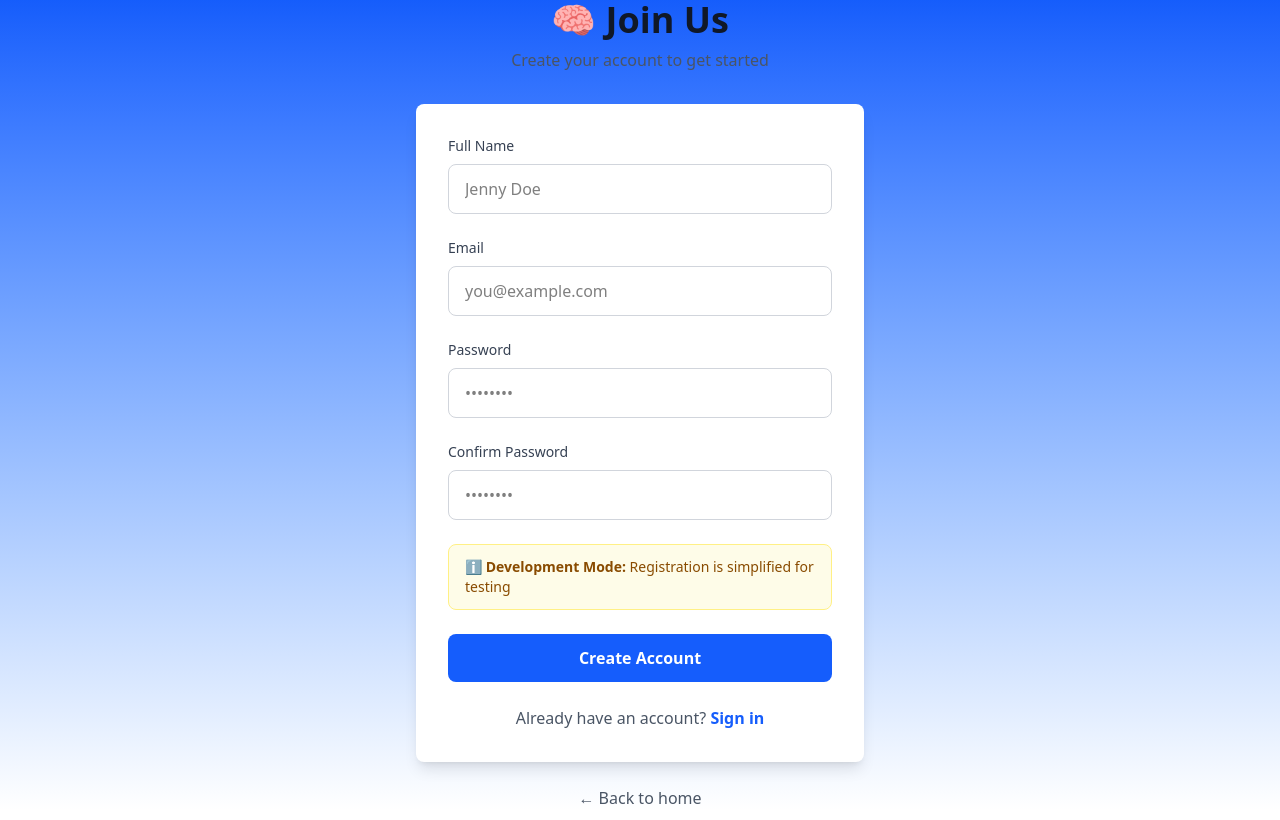
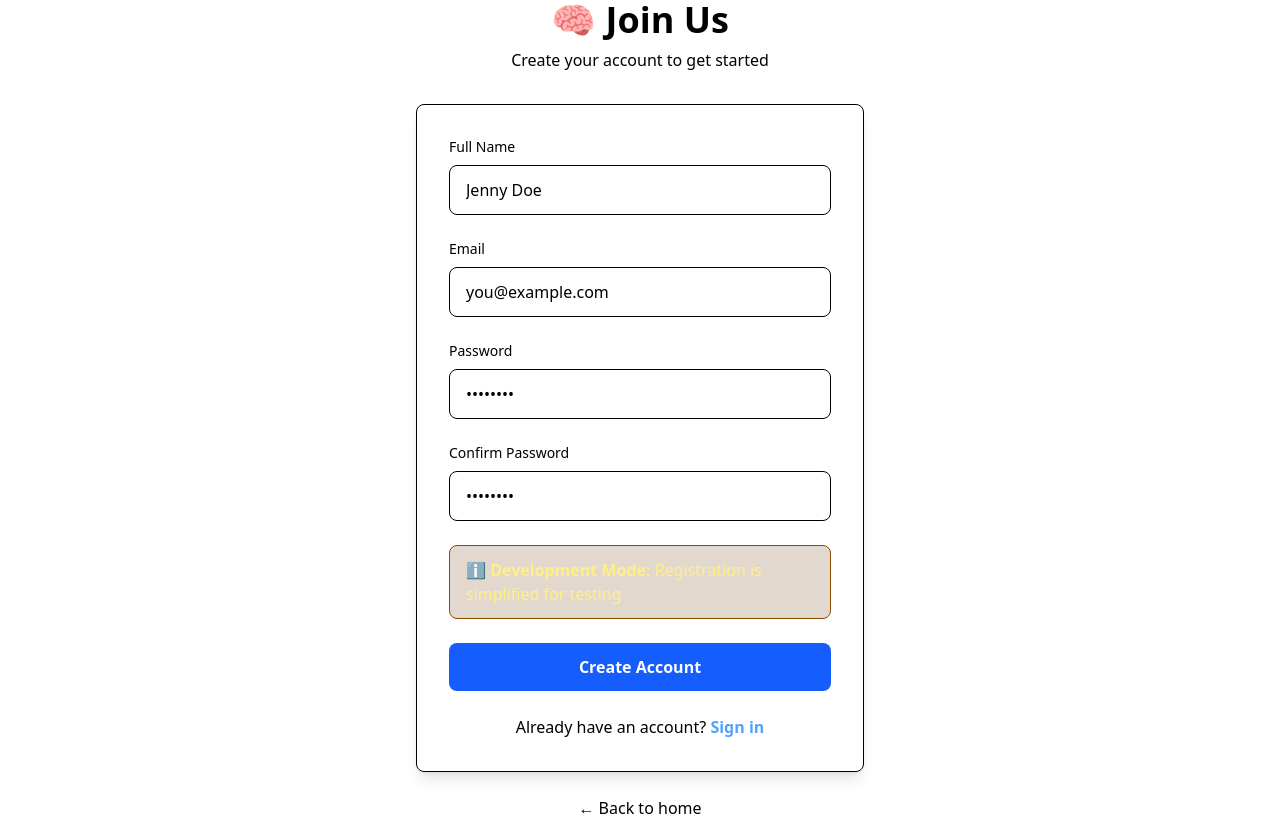
Before and after one commit to Klumpish/Exam-Project-Mental-health-AI-chat-bot, a Next.js app in the folder frontend/: page /register in a window 1280 px wide. Built offline with nearby package versions, Linux system fonts and the light colour scheme.

Commit message:
working on dark theme

```diff
--- a/frontend/src/app/register/page.tsx
+++ b/frontend/src/app/register/page.tsx
@@ -44,19 +44,22 @@ export default function RegisterPage() {
 	};
 
 	return (
-		<div
-			className="min-h-screen bg-gradient-to-b from-blue-600 to-white
-        flex items-center justify-center px-4">
+		<div className="min-h-screen bg-[var(--bg)] flex items-center justify-center px-4">
 			<div className="max-w-md w-full">
 				{/* Header */}
-				<div className="text-center mb-8">
+				<div className="text-center mb-8 animate-fadeIn">
 					{/* TODO: keep the icon or not?, i like it */}
-					<h1 className="text-4xl font-bold text-gray-900 mb-2"> 🧠 Join Us</h1>
-					<p className="text-gray-600">Create your account to get started</p>
+					<h1 className="text-4xl font-bold text-[var(--text)] mb-2">
+						{' '}
+						🧠 Join Us
+					</h1>
+					<p className="text-[var(--muted)]">
+						Create your account to get started
+					</p>
 				</div>
 
 				{/* Registration Form */}
-				<div className="bg-white rounded-lg shadow-lg p-8">
+				<div className="bg-[var(--surface)] rounded-lg border border-[var(--border)] shadow-lg p-8">
 					<form
 						onSubmit={handleRegister}
 						className="space-y-6">
@@ -64,7 +67,7 @@ export default function RegisterPage() {
 						<div>
 							<label
 								htmlFor="name"
-								className="block text-sm font-medium text-gray-700 mb-2">
+								className="block text-sm font-medium text-[var(--text)] mb-2">
 								Full Name
 							</label>
 							<input
@@ -73,7 +76,8 @@ export default function RegisterPage() {
 								value={name}
 								onChange={(e) => setName(e.target.value)}
 								required
-								className="w-full px-4 py-3 border border-gray-300 rounded-lg focus:outline-none focus:ring-2 focus:ring-blue-500"
+								className="w-full px-4 py-3 bg-[var(--bg)] border border-[var(--border)] text-[var(--text)] rounded-lg focus:outline-none focus:ring-2 focus:ring-blue-500
+								placeholder-[var(--muted)]"
 								placeholder="Jenny Doe"
 							/>
 						</div>
@@ -82,7 +86,7 @@ export default function RegisterPage() {
 						<div>
 							<label
 								htmlFor="email"
-								className="block text-sm font-medium text-gray-700 mb-2">
+								className="block text-sm font-medium text-[var(--text)] mb-2">
 								Email
 							</label>
 							<input
@@ -91,7 +95,8 @@ export default function RegisterPage() {
 								value={email}
 								onChange={(e) => setEmail(e.target.value)}
 								required
-								className="w-full px-4 py-3 border border-gray-300 rounded-lg focus:outline-none focus:ring-2 focus:ring-blue-500"
+								className="w-full px-4 py-3 bg-[var(--bg)] border border-[var(--border)] text-[var(--text)] rounded-lg focus:outline-none focus:ring-2 focus:ring-blue-500
+								placeholder-[var(--muted)]"
 								placeholder="you@example.com"
 							/>
 						</div>
@@ -100,7 +105,7 @@ export default function RegisterPage() {
 						<div>
 							<label
 								htmlFor="password"
-								className="block text-sm font-medium text-gray-700 mb-2">
+								className="block text-sm font-medium text-[var(--text)] mb-2">
 								Password
 							</label>
 							<input
@@ -109,7 +114,8 @@ export default function RegisterPage() {
 								value={password}
 								onChange={(e) => setPassword(e.target.value)}
 								required
-								className="w-full px-4 py-3 border border-gray-300 rounded-lg focus:outline-none focus:ring-2 focus:ring-blue-500"
+								className="w-full px-4 py-3 bg-[var(--bg)] border border-[var(--border)] text-[var(--text)] rounded-lg focus:outline-none focus:ring-2 focus:ring-blue-500
+								placeholder-[var(--muted)]"
 								placeholder="••••••••"
 							/>
 						</div>
@@ -117,7 +123,7 @@ export default function RegisterPage() {
 						<div>
 							<label
 								htmlFor="confirmPassword"
-								className="block text-sm font-medium text-gray-700 mb-2">
+								className="block text-sm font-medium text-[var(--text)] mb-2">
 								Confirm Password
 							</label>
 							<input
@@ -126,19 +132,20 @@ export default function RegisterPage() {
 								value={confirmPassword}
 								onChange={(e) => setConfirmPassword(e.target.value)}
 								required
-								className="w-full px-4 py-3 border border-gray-300 rounded-lg focus:outline-none focus:ring-2 focus:ring-blue-500"
+								className="w-full px-4 py-3 bg-[var(--bg)] border border-[var(--border)] text-[var(--text)] rounded-lg focus:outline-none focus:ring-2 focus:ring-blue-500
+								placeholder-[var(--muted)]"
 								placeholder="••••••••"
 							/>
 						</div>
 						{/* Error Message */}
 						{error && (
-							<div className="bg-red-50 border border-red-200 text-red-700 px-4 py-3 rounded-lg">
+							<div className="bg-red-900/20 border border-red-800 text-red-300 px-4 py-3 rounded-lg">
 								{error}
 							</div>
 						)}
 
 						{/* Temporary Notice */}
-						<div className="bg-yellow-50 border border-yellow-200 text-yellow-800 px-4 py-3 rounded-lg text-sm">
+						<div className="bg-yellow-900/20 border border-yellow-800 text-yellow-200 px-4 py-3 rounded-lg text-md">
 							ℹ️ <strong>Development Mode:</strong> Registration is simplified
 							for testing
 						</div>
@@ -147,16 +154,17 @@ export default function RegisterPage() {
 						<button
 							type="submit"
 							disabled={isLoading}
-							className="w-full py-3 bg-blue-600 text-white rounded-lg font-semibold hover:bg-blue-700 disabled:bg-gray-400 disabled:cursor-not-allowed transition-colors">
+							className="w-full py-3 bg-blue-600 text-white rounded-lg font-semibold hover:bg-blue-700 disabled:bg-[var(--elevated)]
+							disabled:text-[var(--muted)] disabled:cursor-not-allowed transition-colors">
 							{isLoading ? 'Creating account...' : 'Create Account'}
 						</button>
 					</form>
 					{/* Login Link */}
 					<div className="mt-6 text-center">
-						<p className="text-gray-600">
+						<p className="text-[var(--muted)]">
 							Already have an account?{' '}
 							<Link href="/login">
-								<span className="text-blue-600 hover:text-blue-800 font-semibold cursor-pointer">
+								<span className="text-blue-400 hover:text-blue-300 font-semibold cursor-pointer transition-colors">
 									Sign in
 								</span>
 							</Link>
@@ -166,7 +174,7 @@ export default function RegisterPage() {
 				{/* Back to Home */}
 				<div className="text-center mt-6">
 					<Link href="/">
-						<span className="text-gray-600 hover:text-gray-800 cursor-pointer">
+						<span className="text-[var(--muted)] hover:text-[var(--text)] cursor-pointer transition-colors">
 							← Back to home
 						</span>
 					</Link>
--- a/frontend/src/components/Chatbox.tsx
+++ b/frontend/src/components/Chatbox.tsx
@@ -46,14 +46,15 @@ export default function Chatbox({ onSendMessage, disabled }: Chatboxprops) {
 				onKeyDown={handleKeyDown}
 				placeholder="Type your message here..."
 				disabled={disabled}
-				className="flex-1 p-3 border border-gray-300 rounded-lg resize-none focus:outline-none focus:ring-2 focus:ring-blue-500"
+				className="flex-1 p-3 bg-[var(--surface)] border border-[var(--border)] text-[var(--text)] rounded-lg resize-none focus:outline-none focus:ring-2 focus:ring-blue-500 placeholder-[var(--muted)]
+				disabled:opacity-50"
 				rows={3}
 			/>
 
 			<button
 				type="submit"
 				disabled={disabled || inputText.trim() === ''}
-				className="px-6 py-3 bg-blue-500 text-white rounded-lg hover:bg-blue-600 disabled:bg-gray-300 disabled:cursor-not-allowed">
+				className="px-6 py-3 bg-blue-600 text-white rounded-lg hover:bg-blue-700 disabled:bg-[var(--elevated)] disabled:cursor-not-allowed transition-colors">
 				Send
 			</button>
 		</form>
--- a/frontend/src/components/MessageBubble.tsx
+++ b/frontend/src/components/MessageBubble.tsx
@@ -23,10 +23,16 @@ export default function MessageBubble({
 	return (
 		<div className={`flex mb-4 ${isUser ? 'justify-end' : 'justify-start'}`}>
 			<div
-				className={`max-w-xs lg:max-w-md px-4 py-2 rounded-lg ${isUser ? 'bg-blue-500 text-white' : 'bg-gray-200 text-gray-800'}`}>
-				<p className="text-sm">{text}</p>
+				className={`max-w-xs lg:max-w-md px-4 py-2 rounded-lg ${
+					isUser
+						? 'bg-blue-600 text-white'
+						: 'bg-[var(--elevated)] text-[var(--text)] border border-[var(--border)]'
+				}`}>
+				<p className="text-sm whitespace-pre-wrap">{text}</p>
 				<p
-					className={`text-xs mt-1 ${isUser ? 'text-blue-100' : 'text-gray-500'}`}>
+					className={`text-xs mt-1 ${
+						isUser ? 'text-blue-200' : 'text-[var(--muted)]'
+					}`}>
 					{formattedTime}
 				</p>
 			</div>
--- a/frontend/src/components/Navigation.tsx
+++ b/frontend/src/components/Navigation.tsx
@@ -55,7 +55,7 @@ export default function Navigation() {
 							<button
 								onClick={handleLogout}
 								className="px-0 py-0 rounded-lg">
-								<span className="px-4 py-2 rounded-lg cursor-pointer transition-colors hover:bg-gray-100">
+								<span className="px-4 py-2 rounded-lg cursor-pointer transition-colors text-red-400 hover:bg-red-900/20">
 									🛑 Logout
 								</span>
 							</button>
@@ -64,7 +64,7 @@ export default function Navigation() {
 						{/* Mobile Burger Button */}
 						<button
 							onClick={() => setIsOpen(!isOpen)}
-							className="md:hidden p-2 rounded-lg hover:bg-gray-100 transition-colors">
+							className="md:hidden p-2 rounded-lg hover:bg-[var(--elevated)] transition-colors text-[var(--text)]">
 							{isOpen ? (
 								// X icon when menu is open
 								<svg
@@ -100,7 +100,7 @@ export default function Navigation() {
 
 				{/* Mobile Menu */}
 				{isOpen && (
-					<div className="md:hidden bg-white border-t">
+					<div className="md:hidden bg-[var(--surface)] border-t border-[var(--border)]">
 						<div className="px-4 py-2 space-y-2">
 							<Link href="/chat">
 								<div
@@ -128,7 +128,7 @@ export default function Navigation() {
 									handleLogout();
 									setIsOpen(false);
 								}}
-								className="w-full text-left px-4 py-3 text-red-600 hover:bg-red-50 rounded-lg">
+								className="w-full text-left px-4 py-3 text-red-400 hover:bg-red-900/20 rounded-lg">
 								Logout
 							</button>
 						</div>
```
Also changed, not shown: frontend/src/app/chat/page.tsx (+17 -15 lines), frontend/src/app/login/page.tsx (+16 -14 lines).
